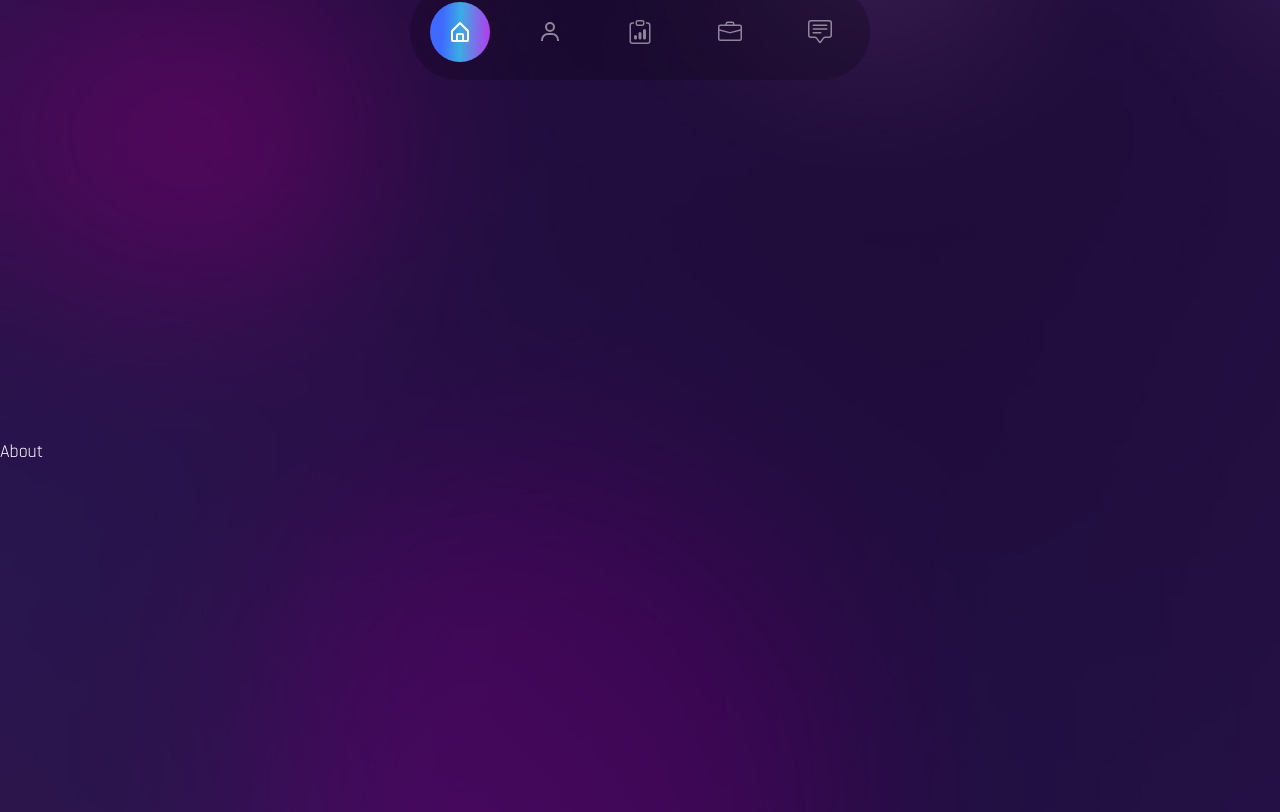
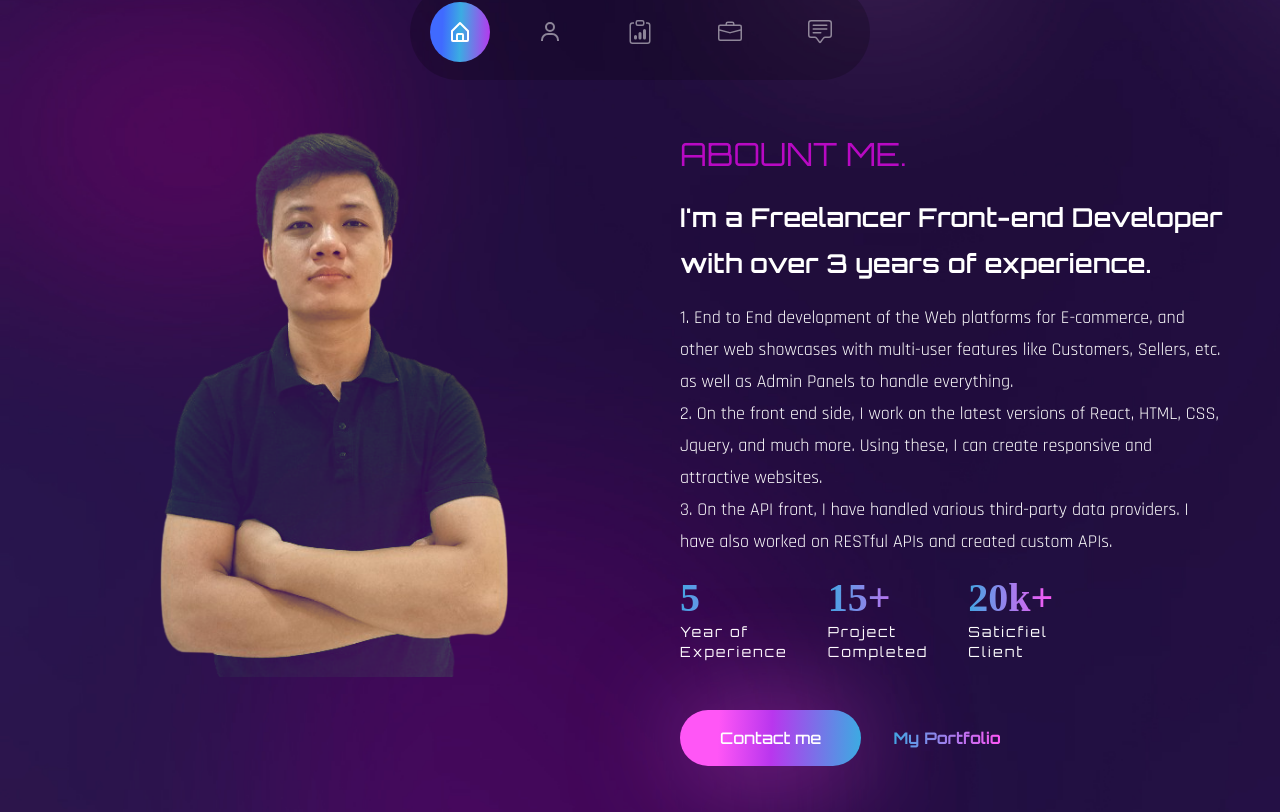
Before and after one commit to thanhbr/portfolio-start, a React (Create React App) app: page / in a window 1280 px wide. Shown: the part 688-1500 px from the top of the page. Built offline with nearby package versions, Linux system fonts and the light colour scheme; the HTML template or start-up script is replaced by a standard one; a web font is replaced by a local one.

Commit message:
updare abount

```diff
--- a/src/components/About.js
+++ b/src/components/About.js
@@ -1,9 +1,97 @@
 import React from 'react';
+// countup
+import CountUp from 'react-countup';
+// inter section hook
+import {useInView} from 'react-intersection-observer'
+// motion
+import {motion} from 'framer-motion'
+// variant
+import { fadeIn } from '../variants'
 
 const About = () => {
-  return <div className='section' id='about'>
-            About
-          </div>;
-};
+  const [ref, inView] = useInView({
+    threshold: 0.5
+  })
+  return (
+    <section className='section' id='about' ref={ref}>
+      <div className='container mx-auto'>
+        <div className='flex flex-col gap-y-10 lg:flex-row lg:items-center lg:gap-x-20 lg:gap-y-0 h-screen'>
+          {/* images */}
+          <motion.div
+            variants={fadeIn('right', 0.3)}
+            initial='hidden'
+            whileInView={'show'}
+            viewport={{once: false, amount: 0.3}}
+            className='flex-1 bg-about bg-contain bg-no-repeat h-[640px] mix-blend-lighten bg-top'
+          ></motion.div>
+          {/* text */}
+          <motion.div
+            variants={fadeIn('left', 0.5)}
+            initial='hidden'
+            whileInView={'show'}
+            viewport={{once: false, amount: 0.3}}
+            className='flex-1'
+          >
+            <h2 className='h2 text-accent'>Abount me.</h2>
+            <h3 className='h3 mb-4'>I'm a Freelancer Front-end Developer with over 3 years of experience.</h3>
+            <p className='mb-6'>
+              <p>
+                1. End to End development of the Web platforms for E-commerce, and other web showcases with multi-user features like Customers, Sellers, etc. as well as Admin Panels to handle everything.
+              </p>
+              <p>
+                2. On the front end side, I work on the latest versions of React, HTML, CSS, Jquery, and much more. Using these, I can create responsive and attractive websites.
+              </p>
+              <p>
+                3. On the API front, I have handled various third-party data providers. I have also worked on RESTful APIs and created custom APIs.
+              </p>
+            </p>
+            {/* stats */}
+            <div className='flex gap-x-6 lg:gap-x-10 mb-12'>
+              <div>
+                <div className='text-[40px] font-tertiary text-gradient mb-2'>
+                  {inView
+                    ? <CountUp start={0} end={5} duration={3}/>
+                    : null}
+                </div>
+                <div className='font-primary text-sm tracking-[2px]'>
+                  Year of <br/>
+                  Experience
+                </div>
+              </div>
+              <div>
+                <div className='text-[40px] font-tertiary text-gradient mb-2'>
+                  {inView
+                    ? <CountUp start={0} end={15} duration={3}/>
+                    : null}+
+                </div>
+                <div className='font-primary text-sm tracking-[2px]'>
+                  Project <br/>
+                  Completed
+                </div>
+              </div>
+              <div>
+                <div className='text-[40px] font-tertiary text-gradient mb-2'>
+                  {inView
+                    ? <CountUp start={0} end={20} duration={3}/>
+                    : null}k+
+                </div>
+                <div className='font-primary text-sm tracking-[2px]'>
+                  Saticfiel <br/>
+                  Client
+                </div>
+              </div>
+            </div>
+            <div className='flex gap-x-8 items-center'>
+              <button className='btn btn-lg'>Contact me</button>
+              <a href='#' className='text-gradient btn-link'>
+                My Portfolio
+              </a>
+            </div>
+          </motion.div>
+        </div>
+      </div>
+    </section>
+  )
+}
 
 export default About;
```
Also changed, not shown: src/assets/about.png.
